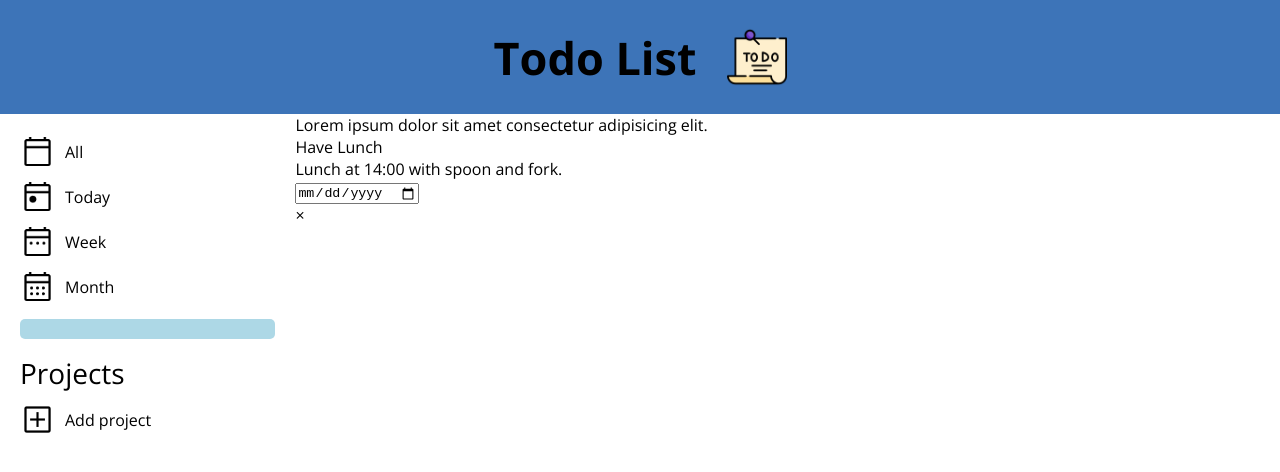
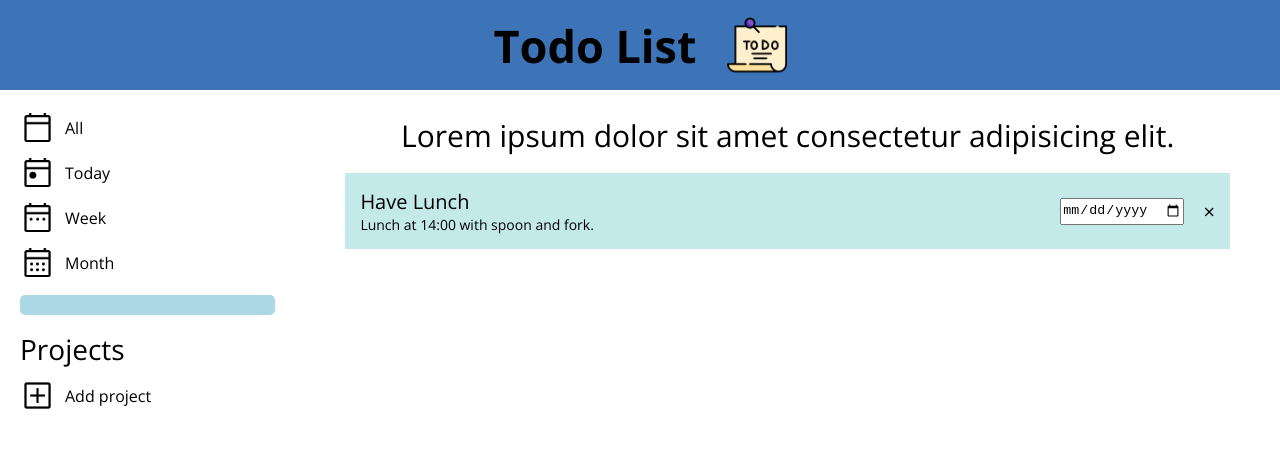
Before and after one commit to godwin-17/odin-todo-list, a website built with webpack: page src/index.html in a window 1280 px wide. Built offline with nearby package versions, Linux system fonts and the light colour scheme.

Commit message:
Add main section styling and

```diff
--- a/src/style.css
+++ b/src/style.css
@@ -14,7 +14,7 @@ body {
   font-family: 'Open Sans', sans-serif;
   display: grid;
   grid-template-columns: 1.2fr 2fr 2fr;
-  grid-template-rows: 1fr 3fr 3fr;
+  grid-template-rows: 90px 3fr 3fr;
   min-height: 100vh;
 }
 
@@ -105,4 +105,45 @@ aside {
 main {
   grid-column:  2 / 4;
   grid-row: 2 / 4;
+  display: flex;
+  flex-direction: column;
+  gap: 7px;
+  padding: 25px 50px;
 }
+
+.main-title-text {
+  font-size: 30px;
+  font-weight: 100;
+  text-align: center;
+  margin-bottom: 10px;
+}
+
+.todo-item {
+  display: flex;
+  justify-content: space-between;
+  align-items: center;
+  background-color: rgb(196, 233, 233);
+  padding: 15px;
+}
+
+.todo-details {
+  display: flex;
+  flex-direction: column;
+}
+
+.todo-details-2 {
+  display: flex;
+  gap: 20px;
+}
+
+.todo-title {
+  font-size: 20px;
+}
+
+.todo-description {
+  font-size: 14px;
+}
+
+.delete-todo {
+  font-size: 20px;
+}
```
